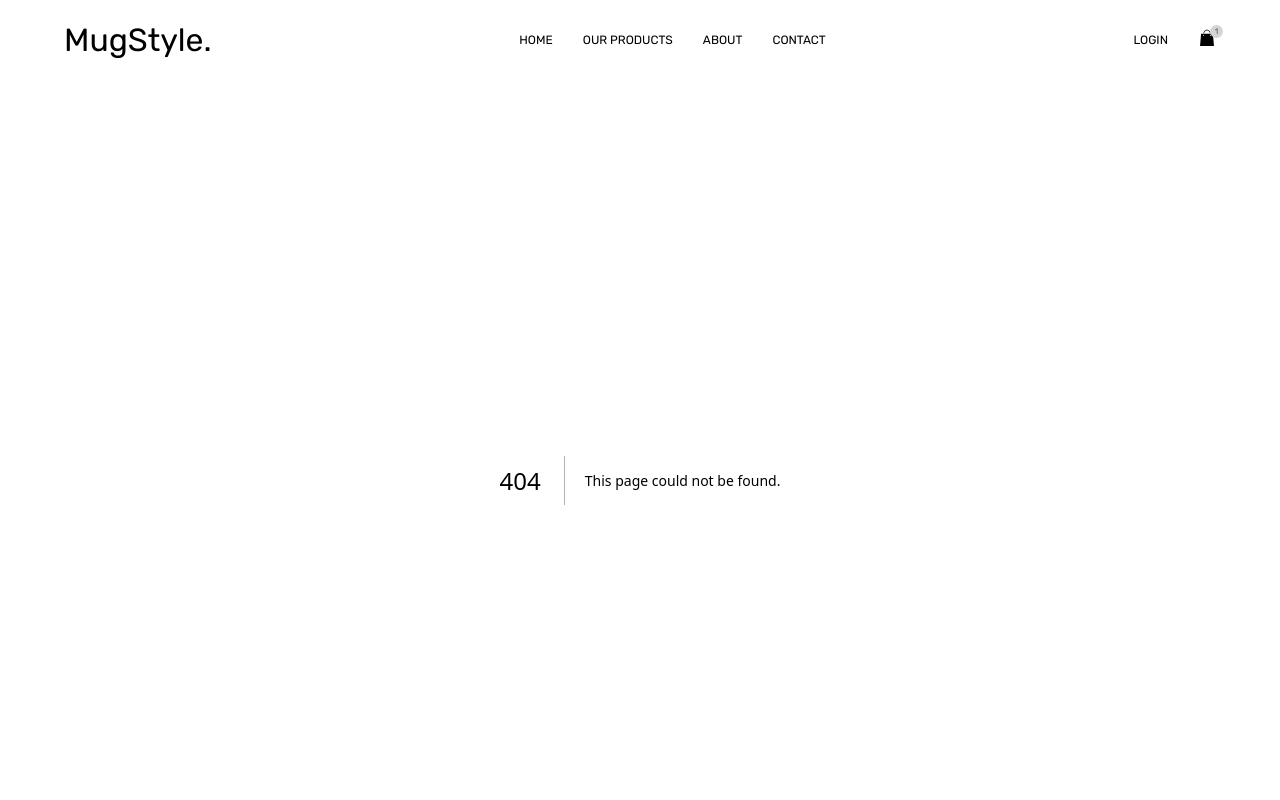
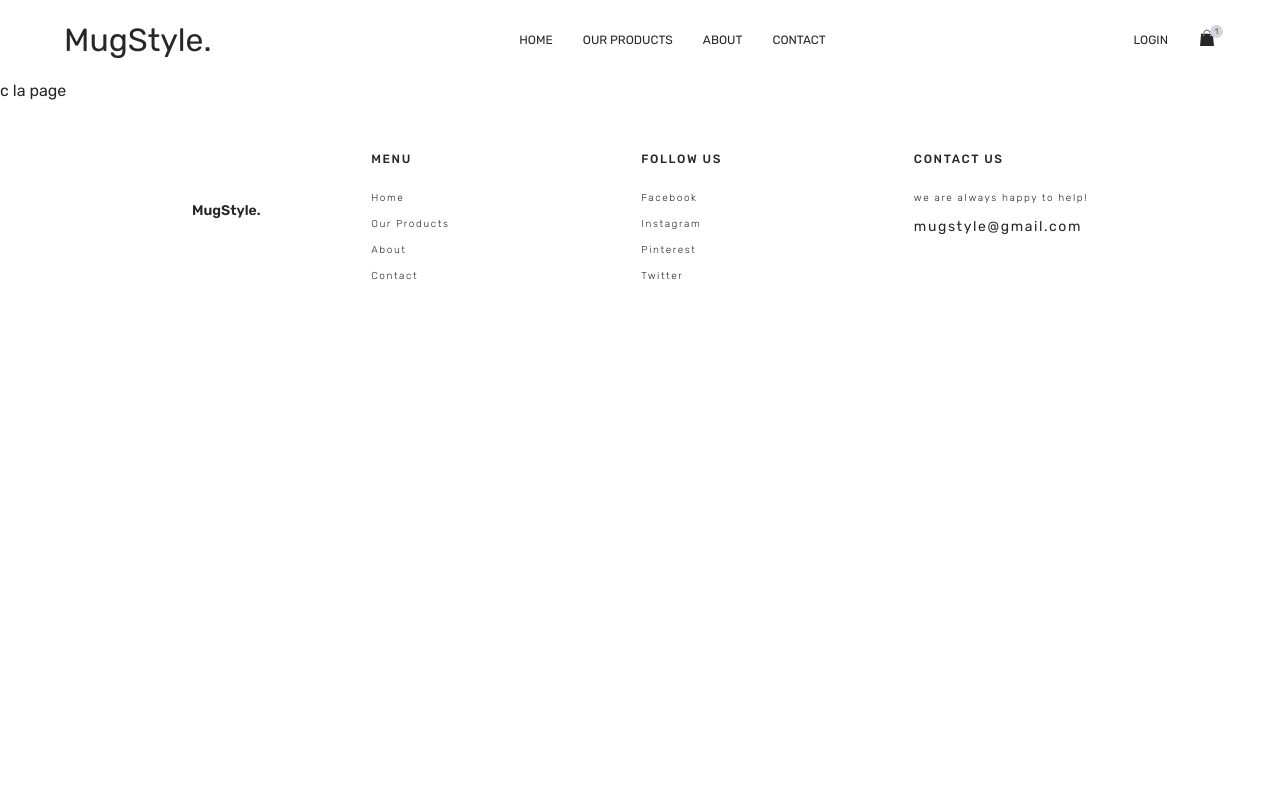
Before and after one commit to Morganefrlr/eshop-mugstyle2024, a Next.js app: page /admin in a window 1280 px wide. Before the commit this address had no page. Shown: the top 800 px of the page. Built offline with nearby package versions, Linux system fonts and the light colour scheme.

Commit message:
A01: create page admin

```diff
--- /dev/null
+++ b/src/app/admin/layout.tsx
@@ -0,0 +1,25 @@
+
+
+
+export default function AdminLayout({
+  children,
+}: {
+  children: React.ReactNode;
+}) {
+
+    const admin = true
+
+    if(admin !== true) return <div>You are not allowed!!</div>
+
+
+
+
+  return (
+
+    <div>
+        {children}
+    </div>
+
+
+  );
+}
--- /dev/null
+++ b/src/app/admin/page.tsx
@@ -0,0 +1,11 @@
+import React from 'react';
+
+const page = () => {
+    return (
+        <div>
+            c la page
+        </div>
+    );
+};
+
+export default page;
```
